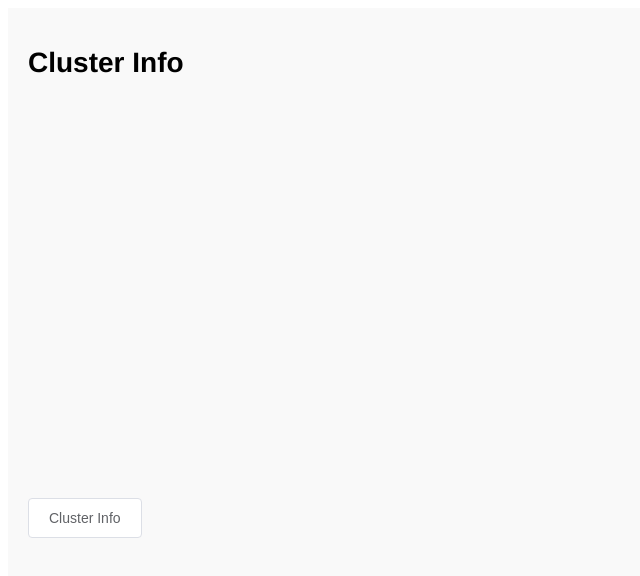
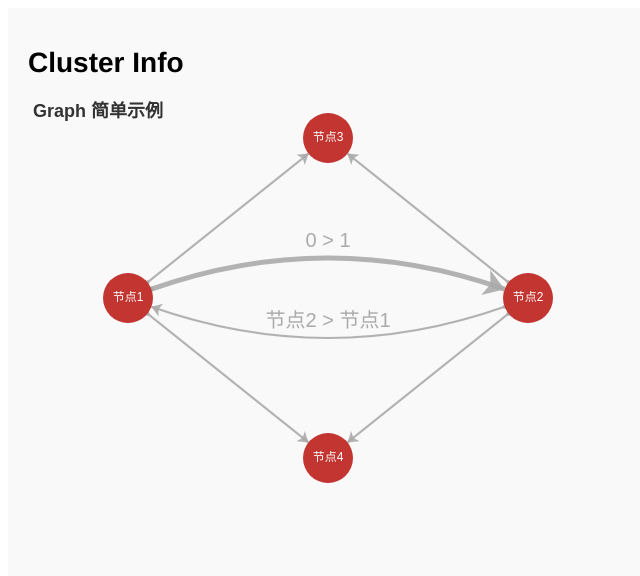
Before and after one commit to cwen0/hack, a Vue app in the folder dashboard/: page /#/home in a window 1280 px wide. Shown: the top 576 px of the page, without its empty margins (0-640 px from the left). Built offline with nearby package versions, Linux system fonts and the light colour scheme; what d3-vs, iview, v-charts, vue-clipboards would draw is missing.

Commit message:
fix draw

```diff
--- a/dashboard/src/views/Home.vue
+++ b/dashboard/src/views/Home.vue
@@ -5,7 +5,7 @@
         <div id="clusterChart" style="width: 600px;height:400px;">
 
         </div>
-        <el-button @click="drawCluster" class="el-button">Cluster Info</el-button>
+        <!--<el-button @click="drawCluster" class="el-button">Cluster Info</el-button>-->
     </div>
 </template>
 
@@ -18,6 +18,9 @@
             // this.drawCluster();
         },
         updated() {
+        },
+        mounted() {
+            this.drawCluster();
         },
         methods: {
             drawCluster() {
```
